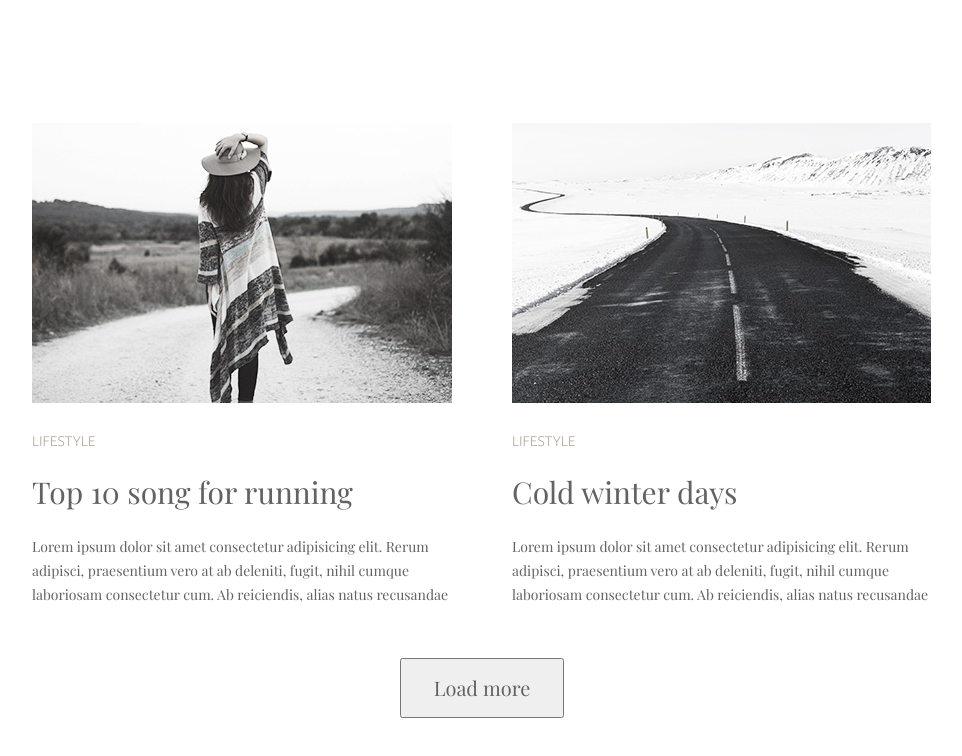
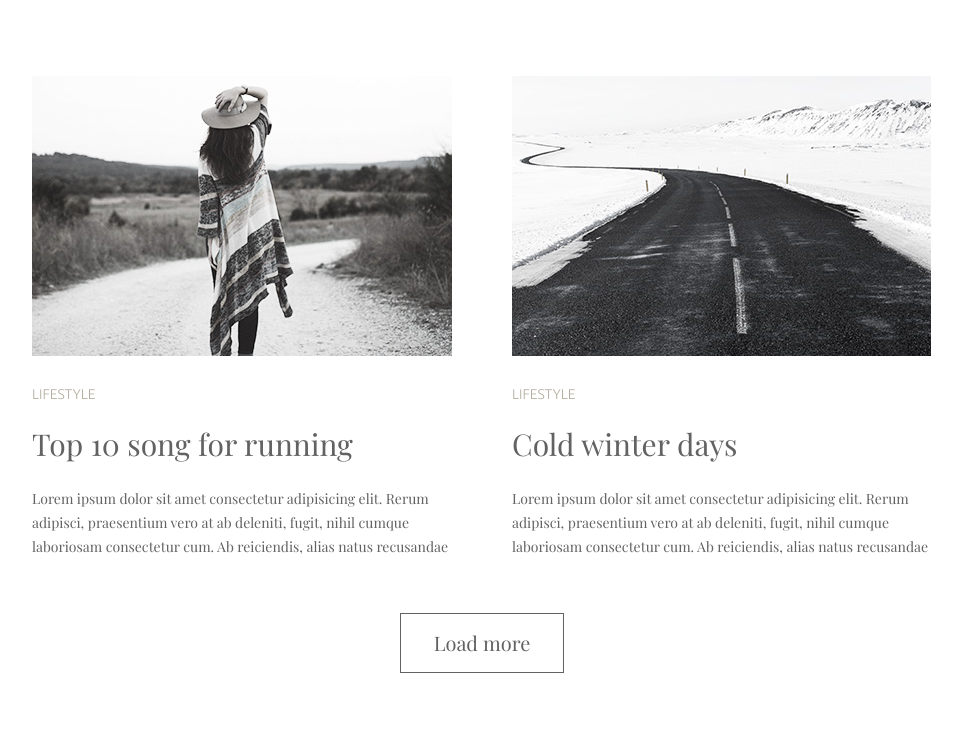
Before and after one commit to at0mua/goit-fe-course, a plain HTML site: page html-css/module-03/index-v2.html in a window 1280 px wide. Shown: the part 1292-2048 px from the top of the page, without its empty margins (158-1120 px from the left). Drawn offline with nearby package versions, Linux system fonts and the light colour scheme.

Commit message:
recent changes to button styling, content style change in V2

```diff
--- a/html-css/module-03/css/style-v2.css
+++ b/html-css/module-03/css/style-v2.css
@@ -6,13 +6,13 @@ html {
 *::after {
   box-sizing: inherit;
 }
-body {
+.container {
+  margin: 0 auto;
+  padding: 0;
+  width: 960px;
+  font-size: 0;
   font-family: "Playfair Display", "Arial", serif;
   color: #626262;
-  font-size: 0;
-  width: 1200px;
-  margin: 0 auto;
-  padding: 0 120px;
 }
 img {
   display: block;
@@ -22,7 +22,7 @@ img {
 
 /* Navigation menu, header */
 .page-nav {
-  padding: 68px 0;
+  padding: 72px 0;
 }
 .nav-list {
   margin: 0 auto;
@@ -56,15 +56,13 @@ img {
   display: inline-block;
   margin: auto;
   width: 960px;
-  height: 550px;
   margin-bottom: 60px;
 }
 .left-post,
 .right-post {
   width: 470px;
-  height: 550px;
   margin: 0px 5px;
-  padding: 35px 25px;
+  padding: 28px 25px 0 25px;
   display: inline-block;
   overflow: hidden;
 }
@@ -87,8 +85,8 @@ img {
   height: 72px;
   overflow: hidden;
 }
-.row-3 {
-  margin: 0;
+.content-row:nth-last-of-type(-n + 1) {
+  margin-bottom: 40px;
 }
 /* Load more button */
 .load-more-button {
@@ -98,7 +96,15 @@ img {
   font-family: "Playfair Display", "Arial", serif;
   font-size: 20px;
   line-height: 24px;
-  margin: 20px 398px 70px 398px;
+  margin: 0 auto 70px auto;
   padding: 0;
   color: #626262;
+  border: 1px solid #626262;
+  background: none;
+  cursor: pointer;
 }
+.load-more-button:hover,
+.load-more-button:focus {
+  color: #03a9f4;
+  border: 1px solid #03a9f4;
+}
--- a/html-css/module-03/css/style-v3.css
+++ b/html-css/module-03/css/style-v3.css
@@ -97,6 +97,7 @@ img {
   color: #626262;
   border: 1px solid #626262;
   background: none;
+  cursor: pointer;
 }
 .load-more-button:hover,
 .load-more-button:focus {
--- a/html-css/module-03/css/style.css
+++ b/html-css/module-03/css/style.css
@@ -92,6 +92,7 @@ img {
   color: #626262;
   border: 1px solid #626262;
   background: none;
+  cursor: pointer;
 }
 .load-more-button:hover,
 .load-more-button:focus {
--- a/html-css/module-03/index-v2.html
+++ b/html-css/module-03/index-v2.html
@@ -13,7 +13,7 @@
     <link rel="stylesheet" href="css/style-v2.css" />
   </head>
   <body>
-    <header class="main-header">
+    <header class="main-header container">
       <nav class="page-nav">
         <ul class="nav-list">
           <li><a href="#">lifestyle</a></li>
@@ -23,8 +23,8 @@
         </ul>
       </nav>
     </header>
-    <main class="blog-content">
-      <div class="row-1 content-row">
+    <main class="blog-content container">
+      <div class="content-row">
         <section class="left-post">
           <img src="img/img1.jpg" alt="my new photo" width="420" height="280" />
           <p class="nav-section">lifestyle</p>
@@ -70,7 +70,7 @@
           </p>
         </section>
       </div>
-      <div class="row-2 content-row">
+      <div class="content-row">
         <section class="left-post">
           <img src="img/img3.jpg" alt="my new photo" width="420" height="280" />
           <p class="nav-section">photodiary</p>
@@ -116,7 +116,7 @@
           </p>
         </section>
       </div>
-      <div class="row-3 content-row">
+      <div class="content-row">
         <section class="left-post">
           <img src="img/img5.jpg" alt="my new photo" width="420" height="280" />
           <p class="nav-section">lifestyle</p>
```
